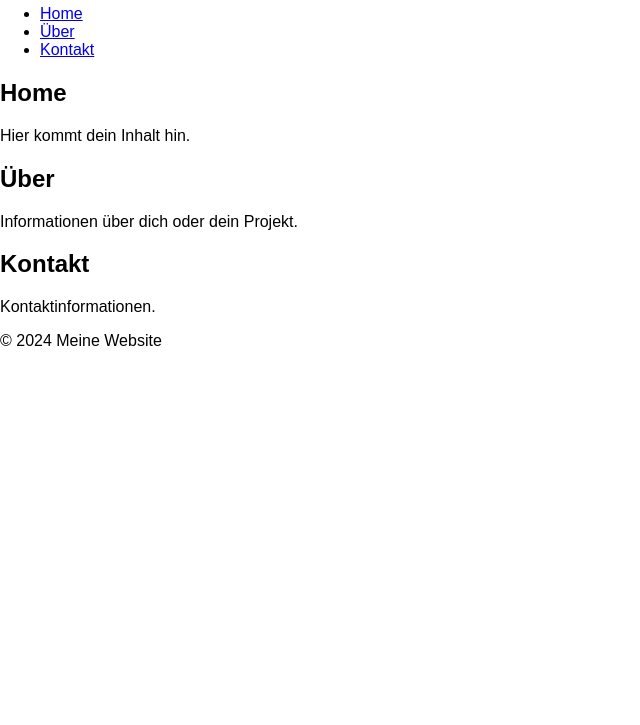
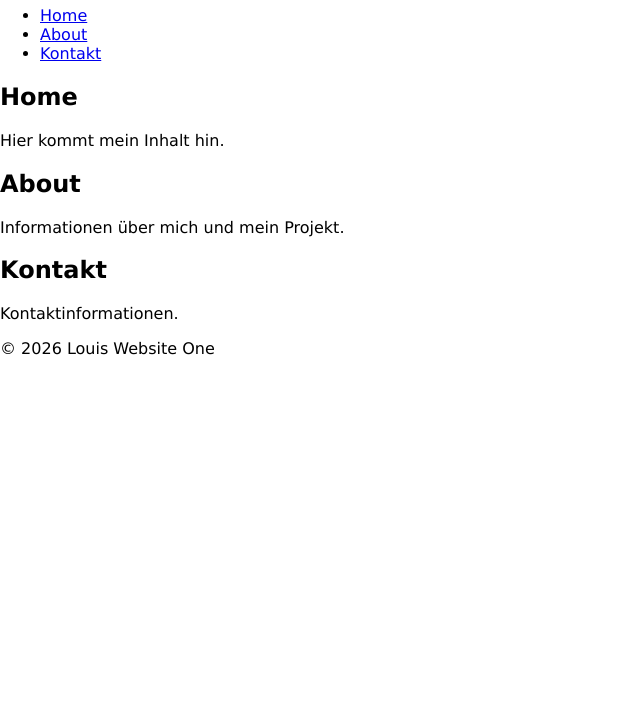
Before and after one commit to LouisFreier/ProjectOne, a plain HTML site: page index.html in a window 1280 px wide. Shown: the part 75-800 px from the top of the page, without its empty margins (0-640 px from the left). Drawn offline with Linux system fonts and the light colour scheme.

Commit message:
personalisiert

```diff
--- a/index.html
+++ b/index.html
@@ -3,10 +3,10 @@
 <head>
     <meta charset="UTF-8">
     <meta name="viewport" content="width=device-width, initial-scale=1.0">
-    <title>Meine Website</title>
+    <title>Website One </title>
     <style>
         body {
-            font-family: Arial, sans-serif;
+            font-family: Verdana, Geneva, Tahoma, sans-serif;
             margin: 0;
             padding: 0;
         }
@@ -18,7 +18,7 @@
         <nav>
             <ul>
                 <li><a href="#home">Home</a></li>
-                <li><a href="#about">Über</a></li>
+                <li><a href="#about">About</a></li>
                 <li><a href="#contact">Kontakt</a></li>
             </ul>
         </nav>
@@ -27,12 +27,12 @@
     <main>
         <section id="home">
             <h2>Home</h2>
-            <p>Hier kommt dein Inhalt hin.</p>
+            <p>Hier kommt mein Inhalt hin.</p>
         </section>
 
         <section id="about">
-            <h2>Über</h2>
-            <p>Informationen über dich oder dein Projekt.</p>
+            <h2>About</h2>
+            <p>Informationen über mich und mein Projekt.</p>
         </section>
 
         <section id="contact">
@@ -42,7 +42,7 @@
     </main>
 
     <footer>
-        <p>&copy; 2024 Meine Website</p>
+        <p>&copy; 2026 Louis Website One</p>
     </footer>
 </body>
 </html>
```
